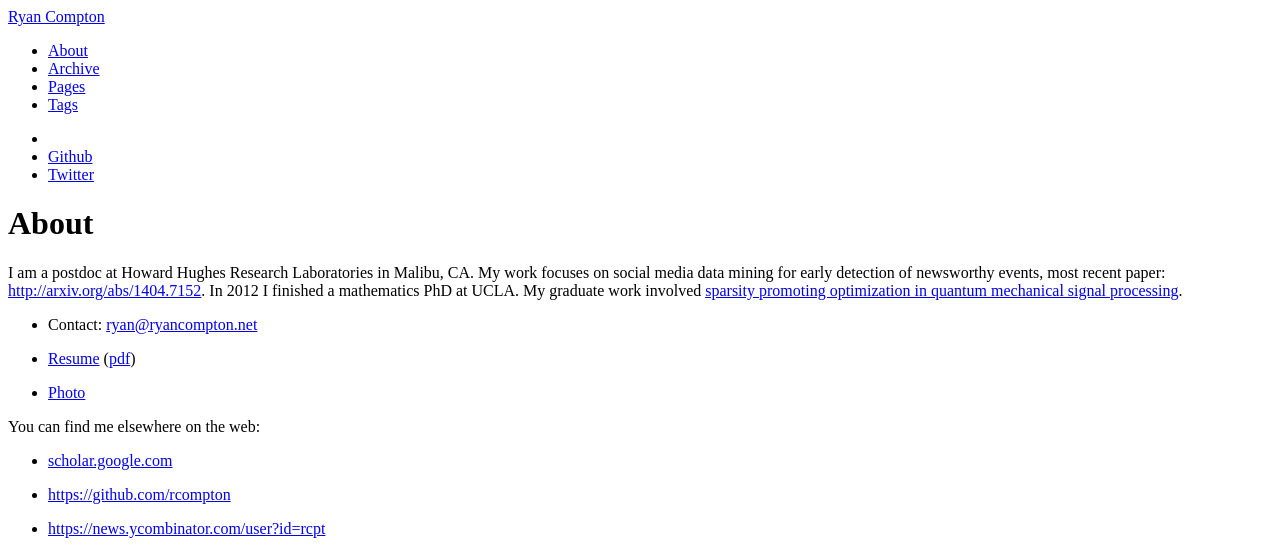
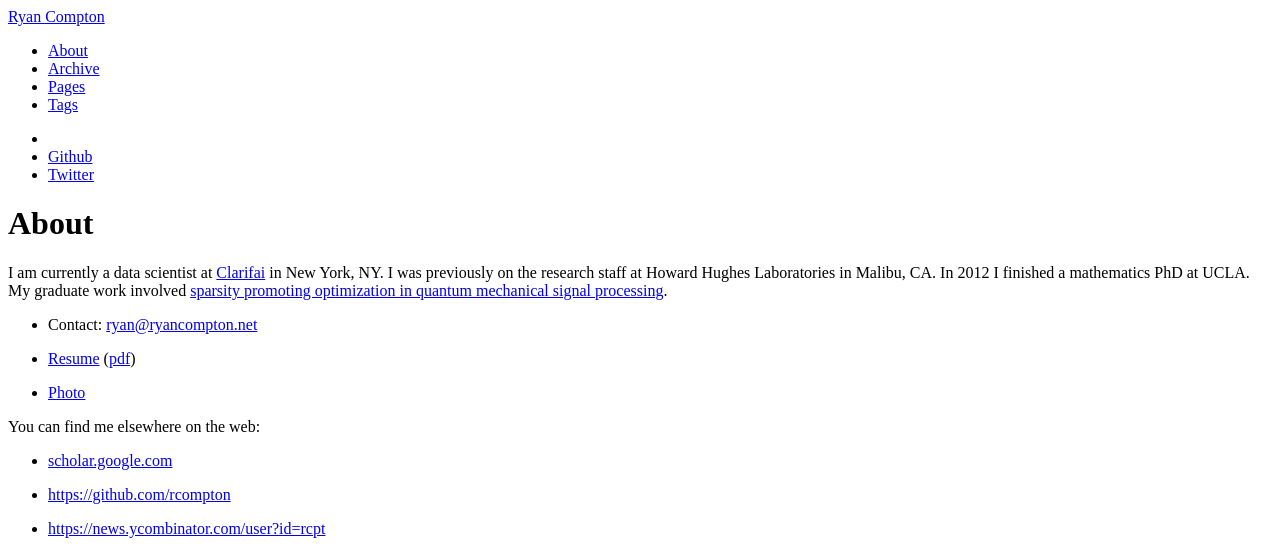
Before and after one commit to rcompton/ryancompton.net, a Jekyll site: the page built from about.md, in a window 1280 px wide, cut to the strip 0-550 px from the top of the page. Built offline with Jekyll 4.4.1, drawn with Linux system fonts in a browser that asks for light colours; nearby versions of some CDN libraries.

Commit message:
update cheat sheet

```diff
--- a/about.md
+++ b/about.md
@@ -6,7 +6,7 @@ group: navigation
 ---
 {% include JB/setup %}
 
-I am a postdoc at Howard Hughes Research Laboratories in Malibu, CA. My work focuses on social media data mining for early detection of newsworthy events, most recent paper: [http://arxiv.org/abs/1404.7152](http://arxiv.org/abs/1404.7152). In 2012 I finished a mathematics PhD at UCLA. My graduate work involved [sparsity promoting optimization in quantum mechanical signal processing](http://code.google.com/p/typingstuff/downloads/list).
+I am currently a data scientist at [Clarifai](http://www.clarifai.com/) in New York, NY. I was previously on the research staff at Howard Hughes Laboratories in Malibu, CA. In 2012 I finished a mathematics PhD at UCLA. My graduate work involved [sparsity promoting optimization in quantum mechanical signal processing](http://code.google.com/p/typingstuff/downloads/list).
 
 + Contact: <ryan@ryancompton.net>
 
```
